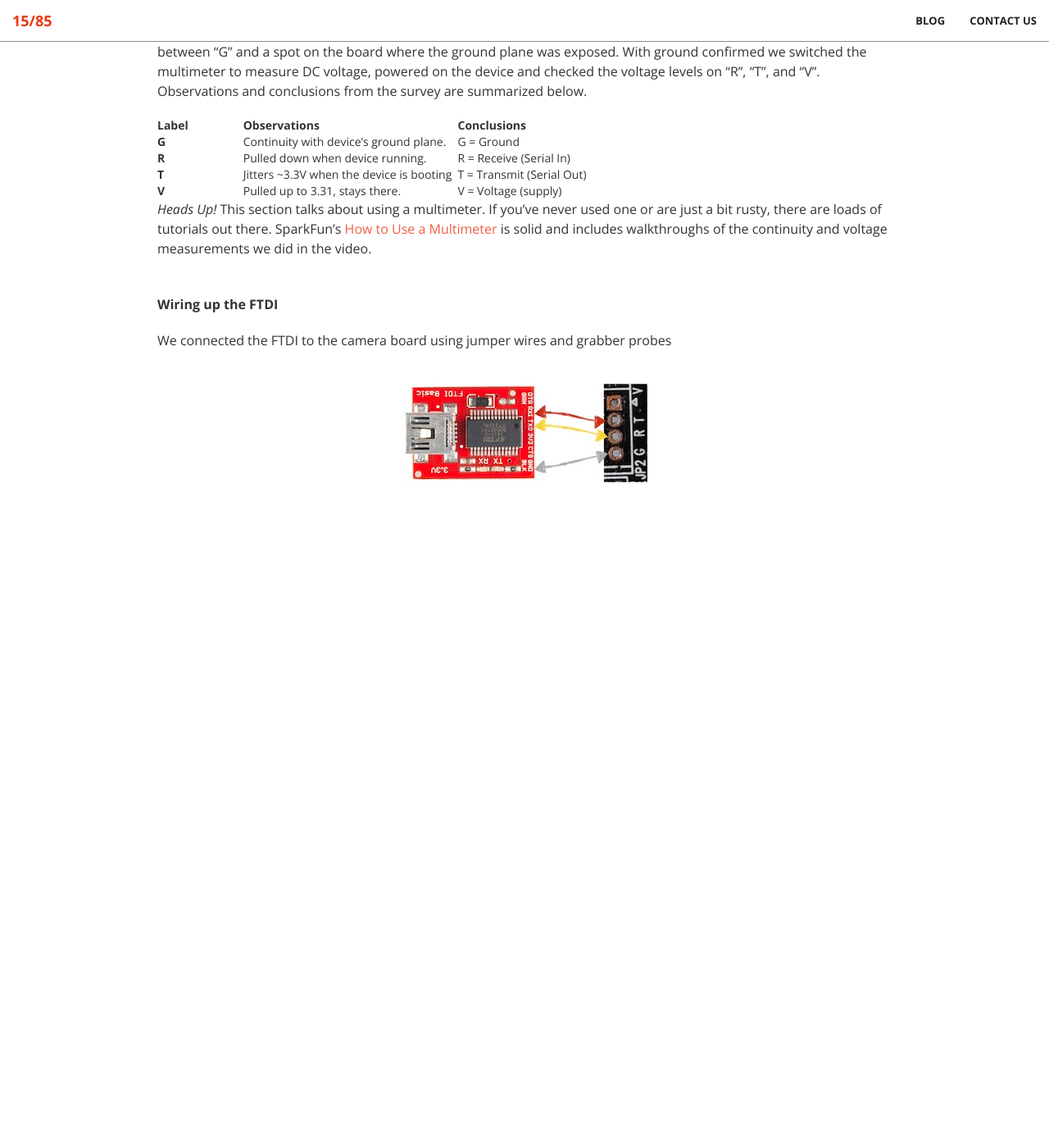
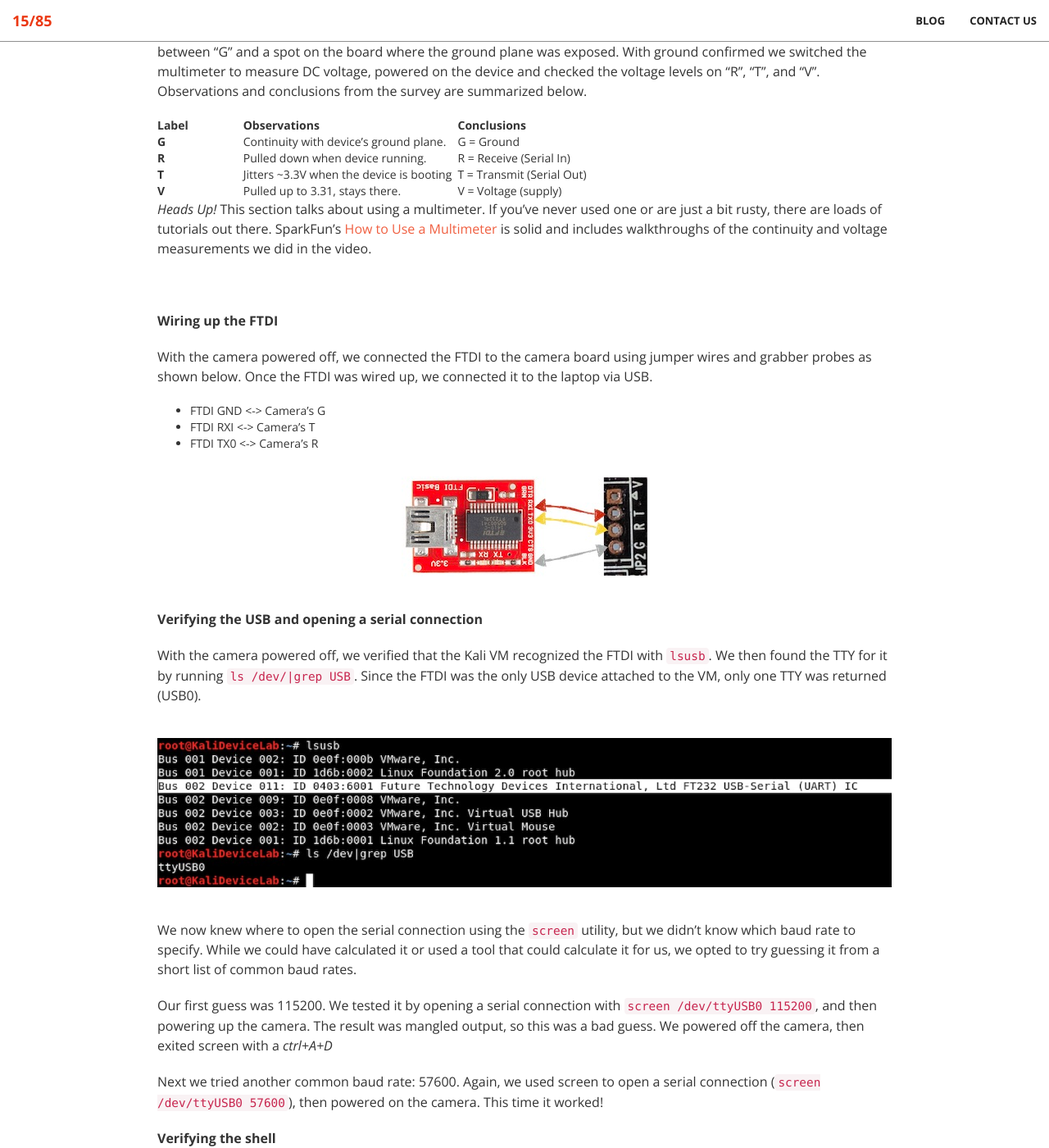
Before and after one commit to 1585sec/1585sec.github.io, a Jekyll site: the page built from _posts/2019-10-31-Hardware-Reversing-to-find-UART-and-shell.md, in a window 1280 px wide and 1400 px high, scrolled down 2113 px. Shown: the whole window at 82% size. Built offline with Jekyll 4.4.1, drawn with Linux system fonts in a browser that asks for light colours; before the commit the page ends 2722 px from its top, so only the background shows below that.

Commit message:
Update 2019-10-31-Hardware-Reversing-to-find-UART-and-shell.md

```diff
--- a/_posts/2019-10-31-Hardware-Reversing-to-find-UART-and-shell.md
+++ b/_posts/2019-10-31-Hardware-Reversing-to-find-UART-and-shell.md
@@ -103,8 +103,28 @@ It seemed likely that the labels on those PTHs stood for Ground, Receive, Transm
 _Heads Up!_ This section talks about using a multimeter. If you've never used one or are just a bit rusty, there are loads of tutorials out there. SparkFun's [How to Use a Multimeter](https://learn.sparkfun.com/tutorials/how-to-use-a-multimeter/) is solid and includes walkthroughs of the continuity and voltage measurements we did in the video.
 
 <br>
+
 **Wiring up the FTDI**
 
-We connected the FTDI to the camera board using jumper wires and grabber probes
+With the camera powered off, we connected the FTDI to the camera board using jumper wires and grabber probes as shown below. Once the FTDI was wired up, we connected it to the laptop via USB.
+
+* FTDI GND <-> Camera's G
+* FTDI RXI <-> Camera's T
+* FTDI TX0 <-> Camera's R
 
 ![]({{ site.baseurl }}/img/blog/2019/ftdi-wired.jpg)
+
+
+**Verifying the USB and opening a serial connection**
+
+With the camera powered off, we verified that the Kali VM recognized the FTDI with `lsusb`. We then found the TTY for it by running `ls /dev/|grep USB`. Since the FTDI was the only USB device attached to the VM, only one TTY was returned (USB0).
+
+![]({{ site.baseurl }}/img/blog/2019/verifying-USB.jpg)
+
+We now knew where to open the serial connection using the `screen` utility, but we didn't know which baud rate to specify. While we could have calculated it or used a tool that could calculate it for us, we opted to try guessing it from a short list of common baud rates.
+
+Our first guess was 115200. We tested it by opening a serial connection with `screen /dev/ttyUSB0 115200`, and then powering up the camera. The result was mangled output, so this was a bad guess. We powered off the camera, then exited screen with a _ctrl+A+D_
+
+Next we tried another common baud rate: 57600. Again, we used screen to open a serial connection (`screen /dev/ttyUSB0 57600`), then powered on the camera. This time it worked!
+
+**Verifying the shell**
```
